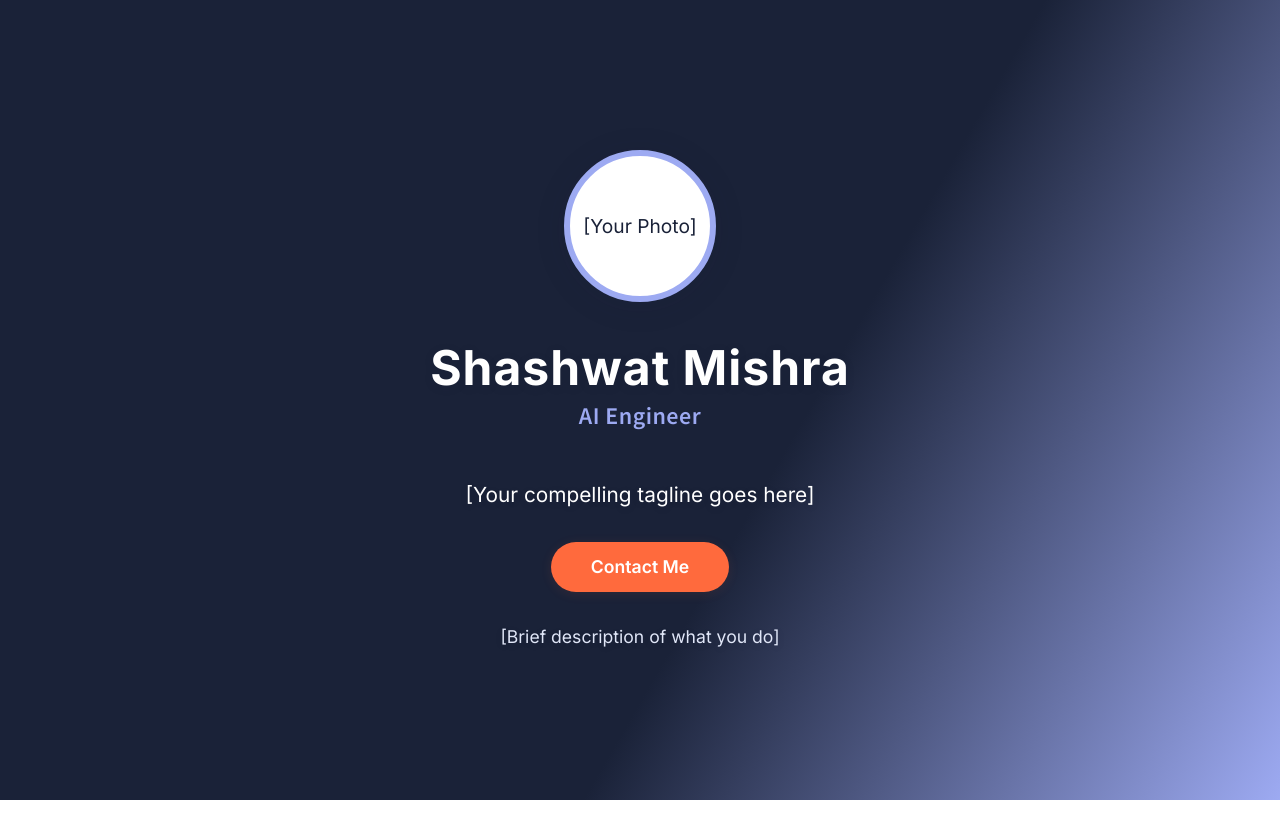
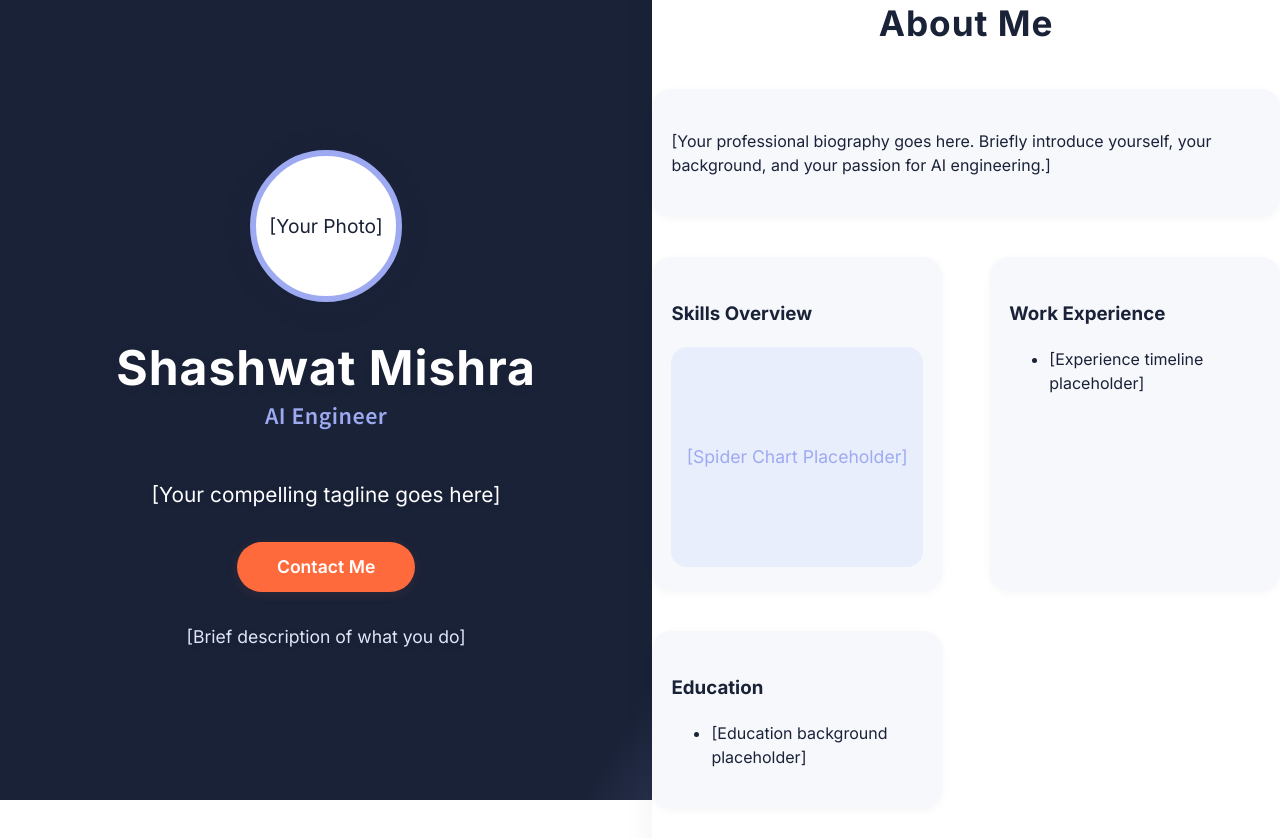
Before and after one commit to StrikerSam-Ai/Portfolio, a React (Vite) app: page / in a window 1280 px wide. Shown: the top 838 px of the page. Before the commit the page ends 800 px from the top, so only its background shows below. Built offline with nearby package versions, Linux system fonts and the light colour scheme.

Commit message:
Add About section with placeholders and elegant styling

```diff
--- /dev/null
+++ b/src/AboutSection.tsx
@@ -0,0 +1,33 @@
+import React from 'react';
+
+const AboutSection: React.FC = () => {
+  return (
+    <section className="about-section" id="about">
+      <h2 className="about-title">About Me</h2>
+      <div className="about-content">
+        <div className="about-bio">
+          <p>[Your professional biography goes here. Briefly introduce yourself, your background, and your passion for AI engineering.]</p>
+        </div>
+        <div className="about-skills">
+          <h3>Skills Overview</h3>
+          {/* Placeholder for spider/radar chart */}
+          <div className="skills-spider-chart">[Spider Chart Placeholder]</div>
+        </div>
+        <div className="about-timeline">
+          <h3>Work Experience</h3>
+          <ul>
+            <li>[Experience timeline placeholder]</li>
+          </ul>
+        </div>
+        <div className="about-education">
+          <h3>Education</h3>
+          <ul>
+            <li>[Education background placeholder]</li>
+          </ul>
+        </div>
+      </div>
+    </section>
+  );
+};
+
+export default AboutSection;
--- a/src/App.css
+++ b/src/App.css
@@ -98,6 +98,63 @@ html, body, #root {
   text-shadow: 0 2px 8px rgba(26,34,56,0.10);
 }
 
+.about-section {
+  width: 100vw;
+  min-height: 60vh;
+  background: #fff;
+  padding: 4rem 0 3rem 0;
+  display: flex;
+  flex-direction: column;
+  align-items: center;
+  box-shadow: 0 8px 32px rgba(26,34,56,0.06);
+  border-top-left-radius: 2.5rem;
+  border-top-right-radius: 2.5rem;
+  margin-top: -2.5rem;
+  z-index: 2;
+  position: relative;
+}
+
+.about-title {
+  font-family: 'Inter', sans-serif;
+  font-size: 2.2rem;
+  color: #1A2238;
+  margin-bottom: 2.5rem;
+  font-weight: 700;
+  letter-spacing: 1px;
+}
+
+.about-content {
+  width: 100%;
+  max-width: 900px;
+  display: grid;
+  grid-template-columns: 1fr 1fr;
+  gap: 2.5rem 3rem;
+}
+
+.about-bio, .about-skills, .about-timeline, .about-education {
+  background: #f6f8fc;
+  border-radius: 1.2rem;
+  padding: 1.5rem 1.2rem;
+  box-shadow: 0 2px 8px rgba(26,34,56,0.04);
+  color: #1A2238;
+}
+
+.about-bio {
+  grid-column: 1 / 3;
+}
+
+.skills-spider-chart {
+  height: 220px;
+  display: flex;
+  align-items: center;
+  justify-content: center;
+  background: #e9eefd;
+  border-radius: 1rem;
+  margin-top: 1rem;
+  color: #9DAAF2;
+  font-size: 1.1rem;
+}
+
 @media (max-width: 600px) {
   .hero-name {
     font-size: 2rem;
@@ -113,3 +170,13 @@ html, body, #root {
     padding: 0 0.5rem;
   }
 }
+
+@media (max-width: 900px) {
+  .about-content {
+    grid-template-columns: 1fr;
+    gap: 1.5rem;
+  }
+  .about-bio {
+    grid-column: 1 / 2;
+  }
+}
--- a/src/App.tsx
+++ b/src/App.tsx
@@ -1,7 +1,9 @@
 import './App.css'
+import AboutSection from './AboutSection'
 
 function App() {
   return (
+    <>
       <main className="hero-section">
         {/* Placeholder for your professional photo or avatar */}
         <div className="hero-photo">[Your Photo]</div>
@@ -14,6 +16,8 @@ function App() {
         {/* Brief description */}
         <p className="hero-description">[Brief description of what you do]</p>
       </main>
+      <AboutSection />
+    </>
   )
 }
 
```
Lines whose indentation alone changed are shown as unchanged.
